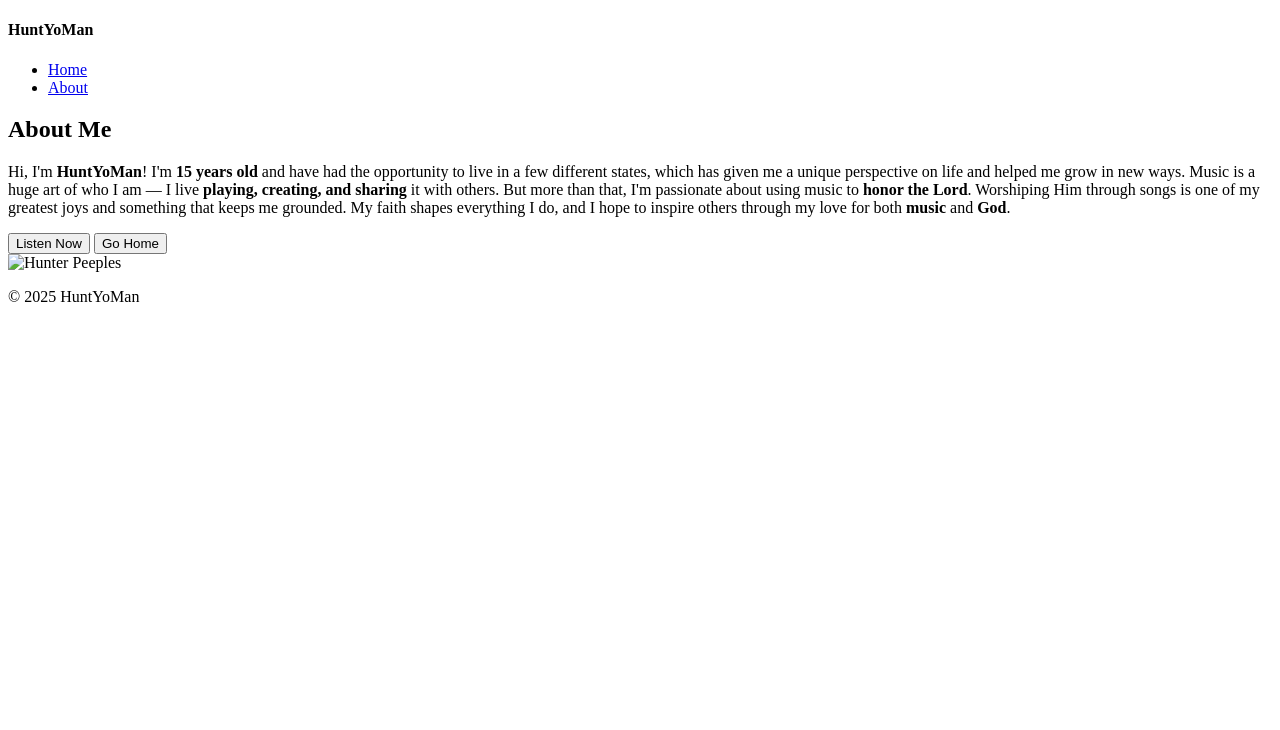
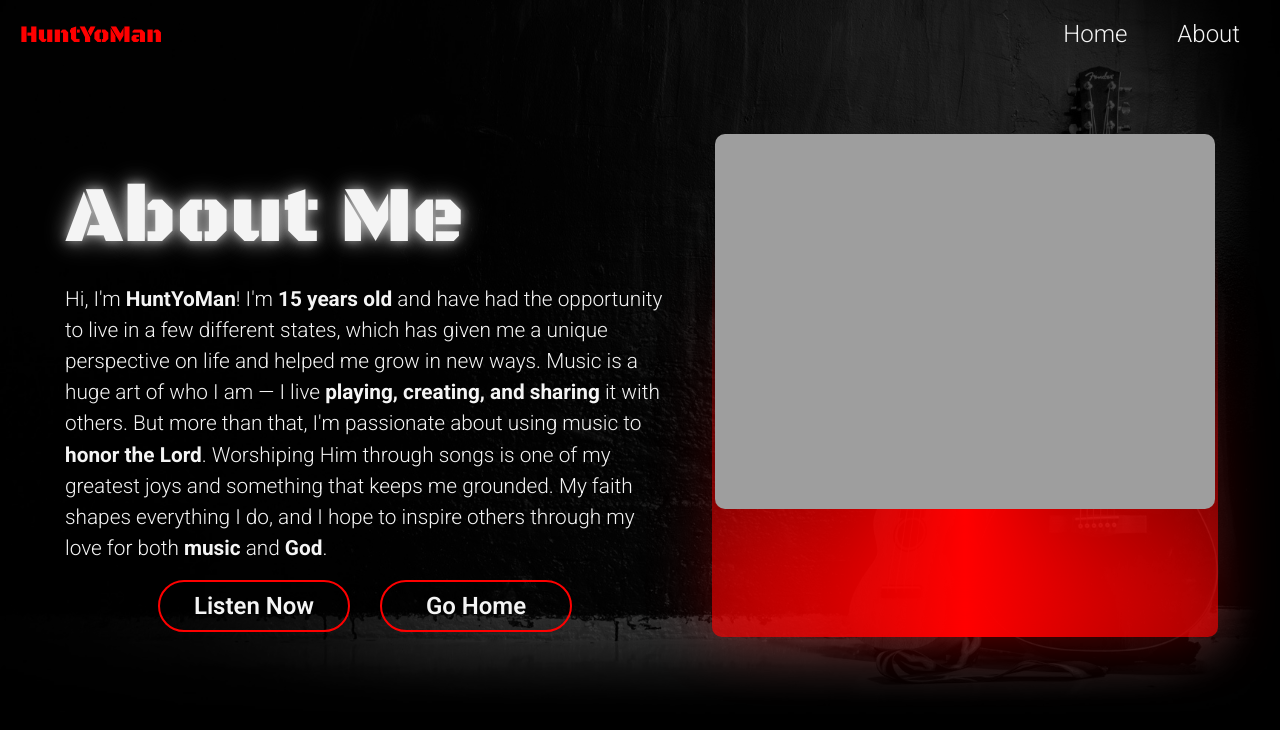
Before and after one commit to Nathan-Boquiren/huntyoman, a plain HTML site: page pages/about.html in a window 1280 px wide. Drawn offline with Linux system fonts and the light colour scheme; the site is published under a folder, as on GitHub Pages, so addresses that start at the root find nothing; files whose address does not match are found by name.

Commit message:
fixed links on about page

```diff
--- a/pages/about.html
+++ b/pages/about.html
@@ -4,8 +4,8 @@
 <head>
     <meta charset="UTF-8">
     <meta name="viewport" content="width=device-width, initial-scale=1.0">
-    <link rel="stylesheet" href="/css/styles.css">
-    <link rel="stylesheet" href="/css/about.css">
+    <link rel="stylesheet" href="../css/styles.css">
+    <link rel="stylesheet" href="../css/about.css">
     <title>About HuntYoMan</title>
 </head>
 
@@ -44,7 +44,7 @@
         </div>
 
         <div class="img-wrapper">
-            <img src="/imgs/hunter-3.webp" alt="Hunter Peeples">
+            <img src="../imgs/hunter-3.webp" alt="Hunter Peeples">
         </div>
 
 
```
